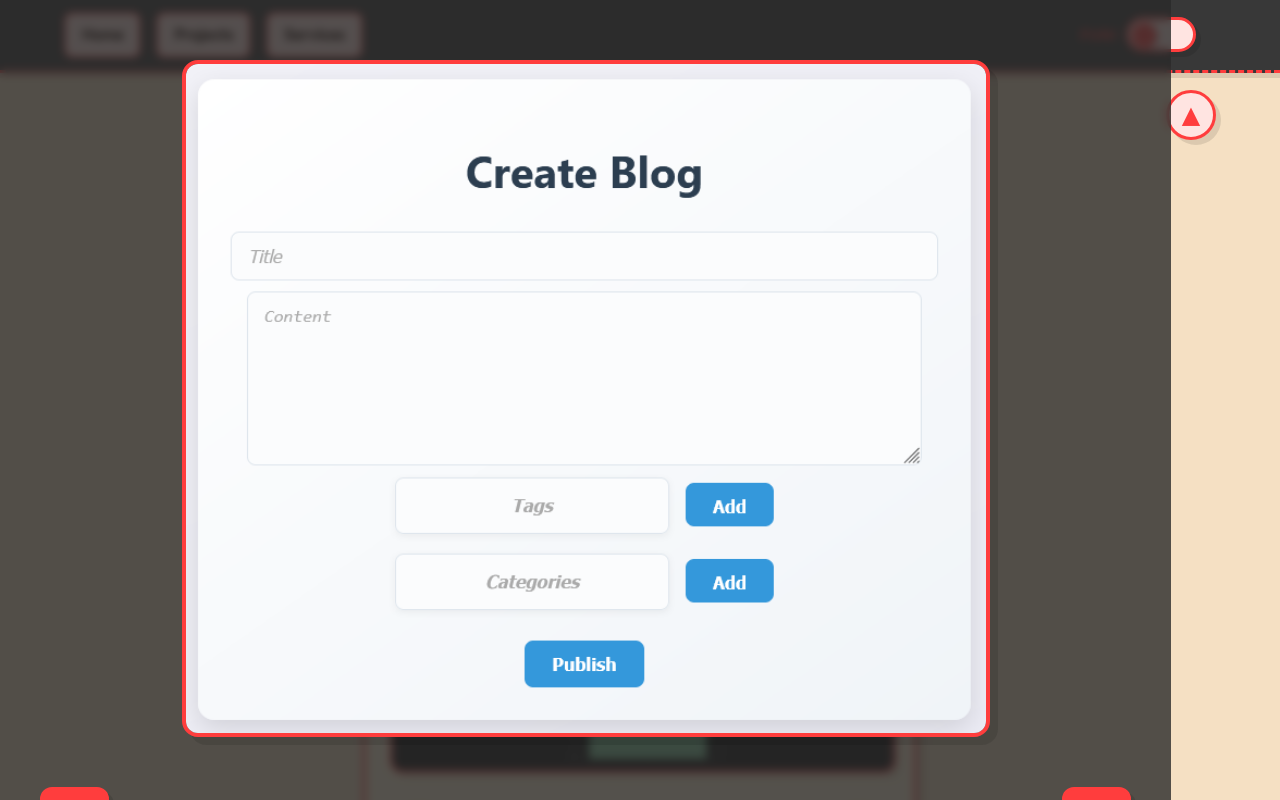
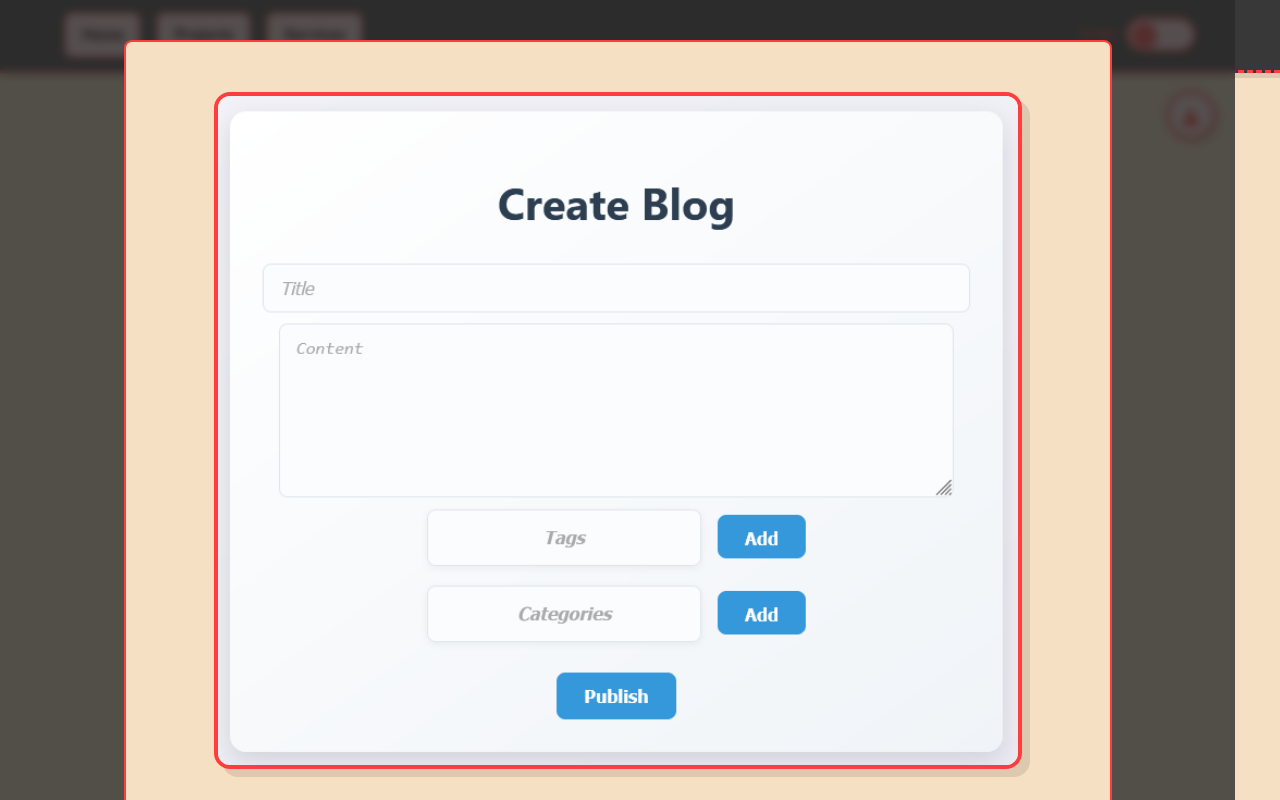
Before and after one commit to bonkmaster2010/portfolio, a React (Vite) app in the folder portfolio/: page /other in a window 1280 px wide. Both pictures are taken after a click on the picture 643 px from the left and 620 px from the top of the page. Shown: the top 800 px of the page. Built offline with nearby package versions, Linux system fonts and the light colour scheme.

Commit message:
so uhh i didn't type a div's class correctly >:(

```diff
--- a/portfolio/src/components/OtherProjects.tsx
+++ b/portfolio/src/components/OtherProjects.tsx
@@ -44,6 +44,7 @@ function Other() {
             {proj.isActive && (
               <div className="overlay">
                 <div className="wrapper">
+                  <div className='image-preview-cont'>
                   <ImgPreview
                     title={proj.title}
                     desc={proj.desc}
@@ -54,6 +55,7 @@ function Other() {
                     imgClick={() => imgPrev(i)}
                   />
                   <button id='img-close' onClick={() => imgPrev(i)}>Close</button>
+                 </div>
                 </div>
               </div>
             )}
```
